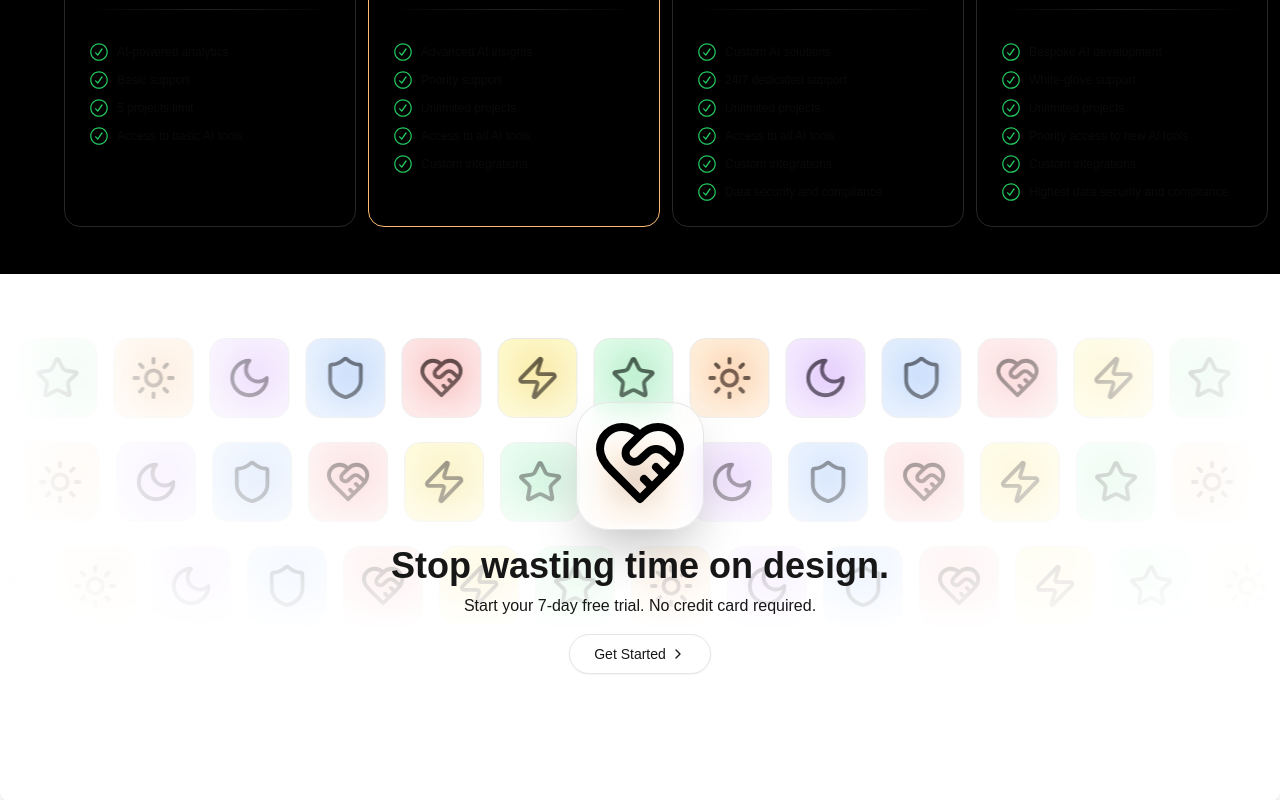
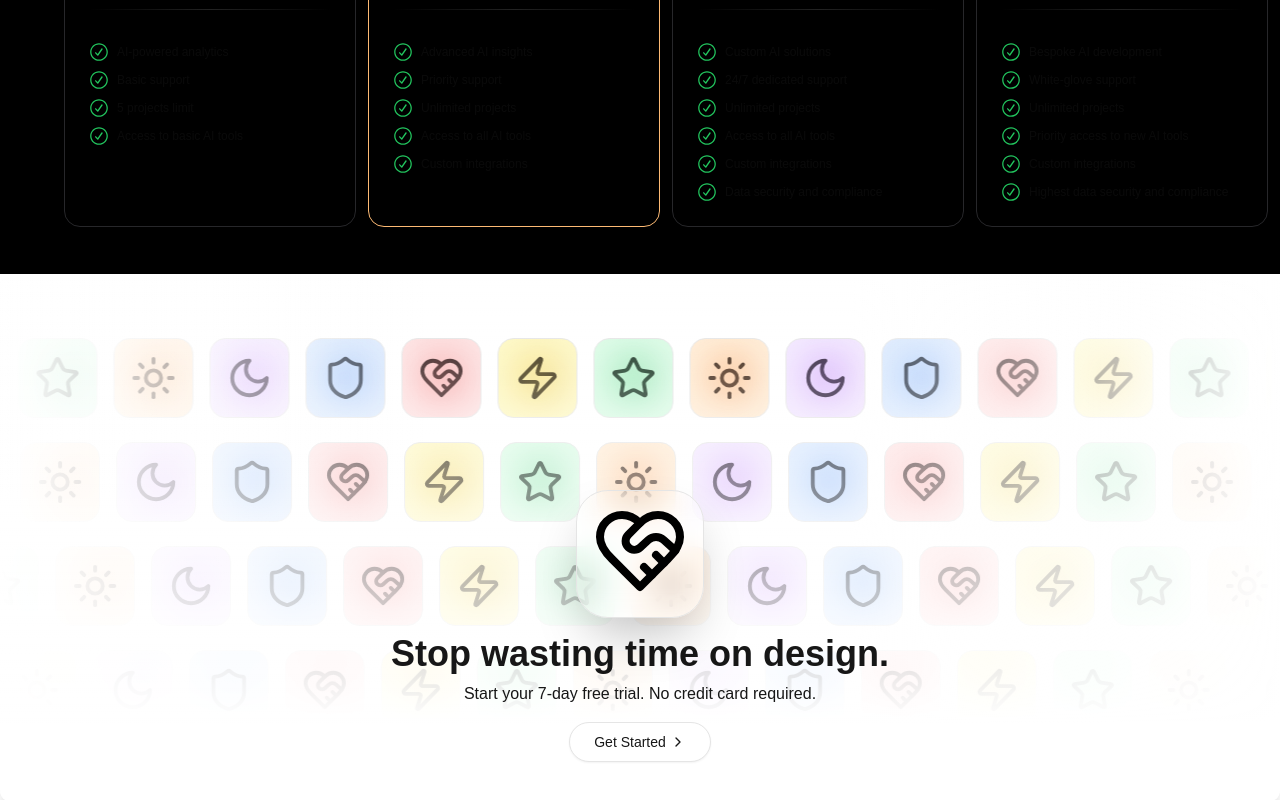
Before and after one commit to BearerOP/startup-landing-page-nextjs, a Next.js app: page / in a window 1280 px wide. Shown: the part 2403-3203 px from the top of the page. Built offline with nearby package versions, Linux system fonts and the light colour scheme.

Commit message:
Refactor CTA component and adjust background gradient

```diff
--- a/components/cta.tsx
+++ b/components/cta.tsx
@@ -167,8 +167,8 @@ export default function IconMarquee() {
       </Marquee>
       <div className="pointer-events-none absolute inset-y-0 left-0 w-1/3 bg-gradient-to-r from-white dark:from-background"></div>
       <div className="pointer-events-none absolute inset-y-0 right-0 w-1/3 bg-gradient-to-l from-white dark:from-background"></div>
-      <div className="absolute inset-x-0 bottom-0 h-full bg-gradient-to-b from-transparent to-background to-70% dark:to-background"></div>
-      <div className="absolute z-10">
+      <div className="absolute inset-x-0 bottom-0 h-full bg-gradient-to-b from-transparent to-background to-85% dark:to-background"></div>
+      <div className="absolute bottom-10 z-10">
         <div className="mx-auto size-24 rounded-[2rem] border bg-white/10 p-3 shadow-2xl backdrop-blur-md dark:bg-black/10 lg:size-32">
           <svg
             xmlns="http://www.w3.org/2000/svg"
```
